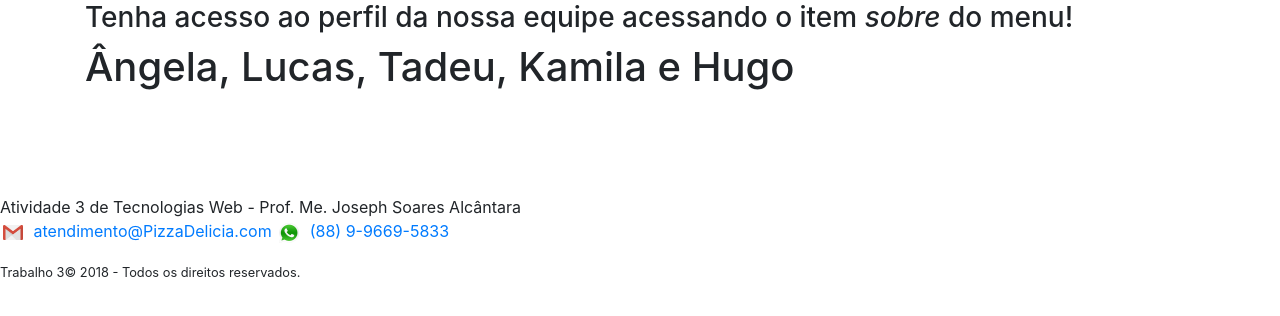
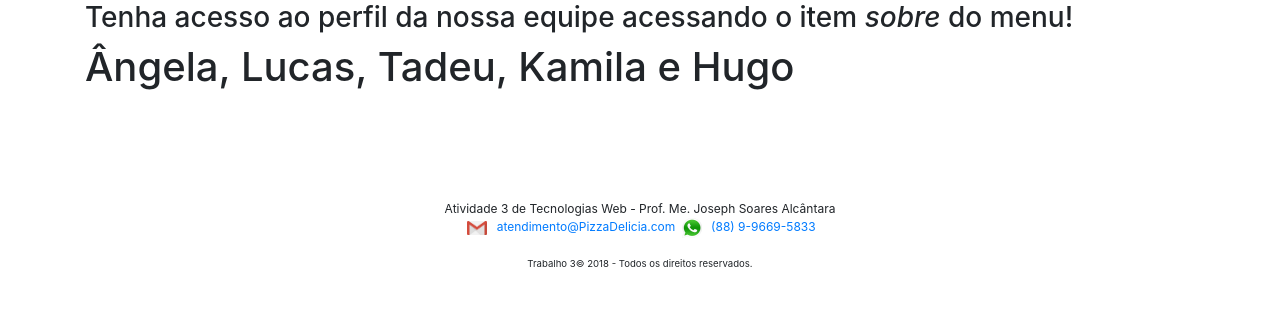
Before and after one commit to lucas26xd/Portifolio-de-Teste-com-CodeIgniter, a CodeIgniter app: page /Projeto3-TecWeb/ in a window 1280 px wide. Shown: the part 131-447 px from the top of the page. Run offline with CodeIgniter, Linux system fonts and the light colour scheme; some libraries are stand-ins or nearby versions.

Commit message:
Centralização footer

```diff
--- a/application/views/templates/footer.php
+++ b/application/views/templates/footer.php
@@ -1,7 +1,7 @@
 </main><!-- /.container -->
 
 <br><br><br><br>
-
+<div class="container-fluid">
   <footer>
     Atividade 3 de Tecnologias Web - Prof. Me. Joseph Soares Alcântara
     <address>
@@ -14,6 +14,8 @@
       <small>Trabalho 3&copy; <?=date('Y')?> - Todos os direitos reservados.</small>
     </p>
   </footer>
+</div>
+
 
 <!-- jQuery, Popper.js, Bootstrap JS, Custom Script -->
 <script type="text/javascript" src="<?=base_url('static/js/jquery-3.3.1.min.js')?>"></script>
--- a/static/css/estilo.css
+++ b/static/css/estilo.css
@@ -3,3 +3,12 @@
   margin-right: 6px;
   margin-left: 3px;
 }
+footer {
+  clear: both;
+
+  margin: 0 auto;
+  font-size: 0.75em;
+  text-align: center;
+  background-color: #FFF;
+  padding: 5px;
+}
```
Lines whose indentation alone changed are shown as unchanged.
